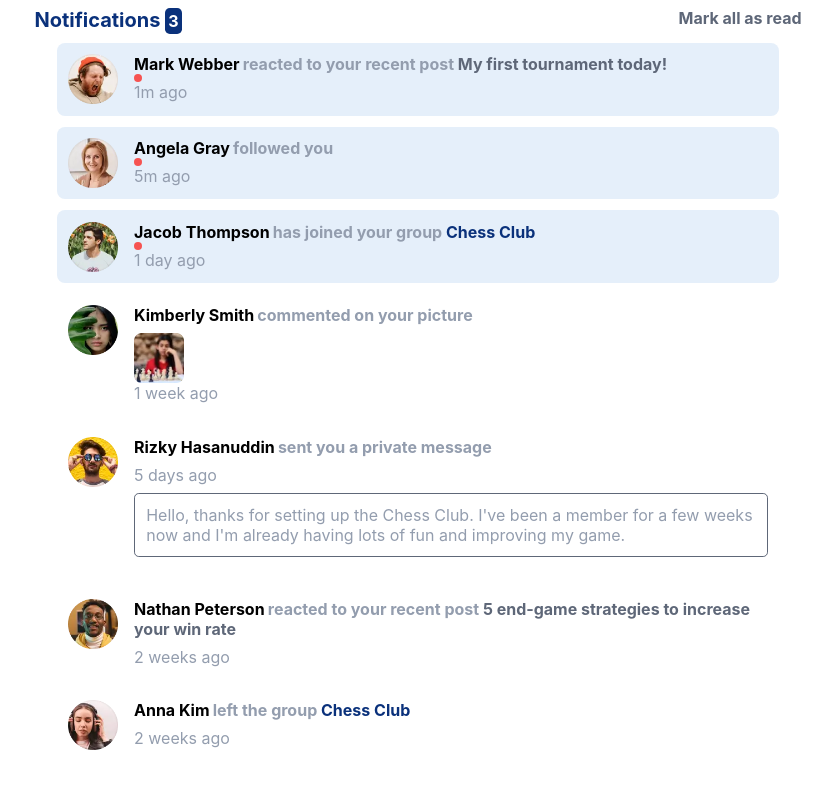
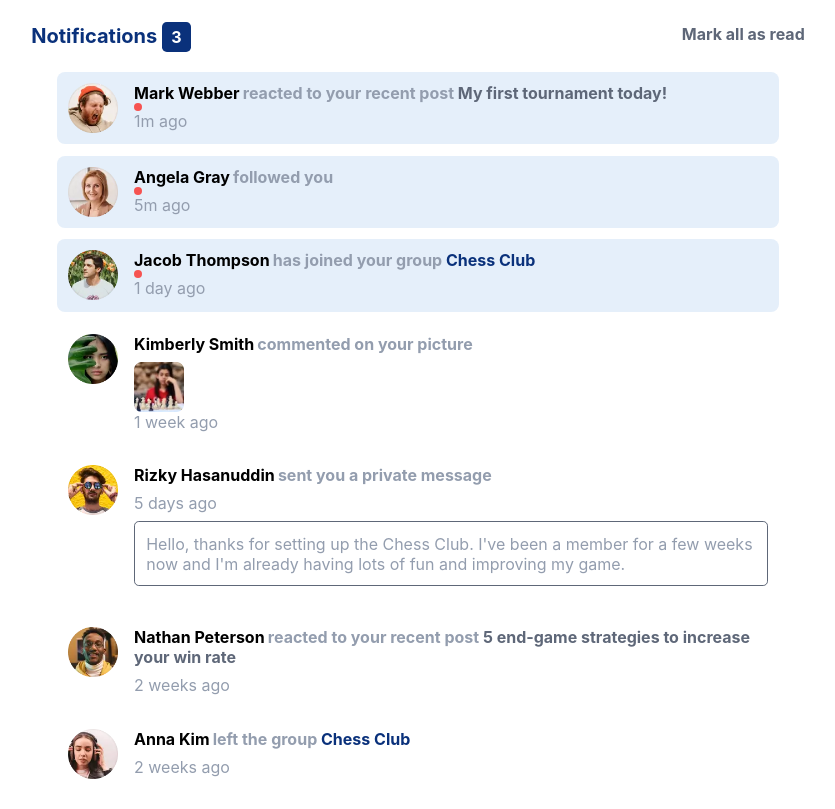
Before and after one commit to szczepanieceryk/Frontend-Mentor-Notifications-page, a React (Create React App) app: page / in a window 1280 px wide. Shown: the whole page, without its empty margins (222-1057 px from the left). Built offline with nearby package versions, Linux system fonts and the light colour scheme.

Commit message:
add margin&padding to notification  wrapper

```diff
--- a/src/styles/_NotificationPage.scss
+++ b/src/styles/_NotificationPage.scss
@@ -2,6 +2,7 @@
 
 .notification-page-wrapper {
   .notifications-info {
+    margin: 1em 0 1.5em;
     display: flex;
     justify-content: space-around;
     .notification-count-info {
@@ -10,7 +11,7 @@
         color: colors.$blue;
       }
       .notification-counter {
-        padding: 0.2em;
+        padding: 0.3em 0.6em;
         display: inline;
         border-radius: 0.3em;
         color: colors.$white;
```
